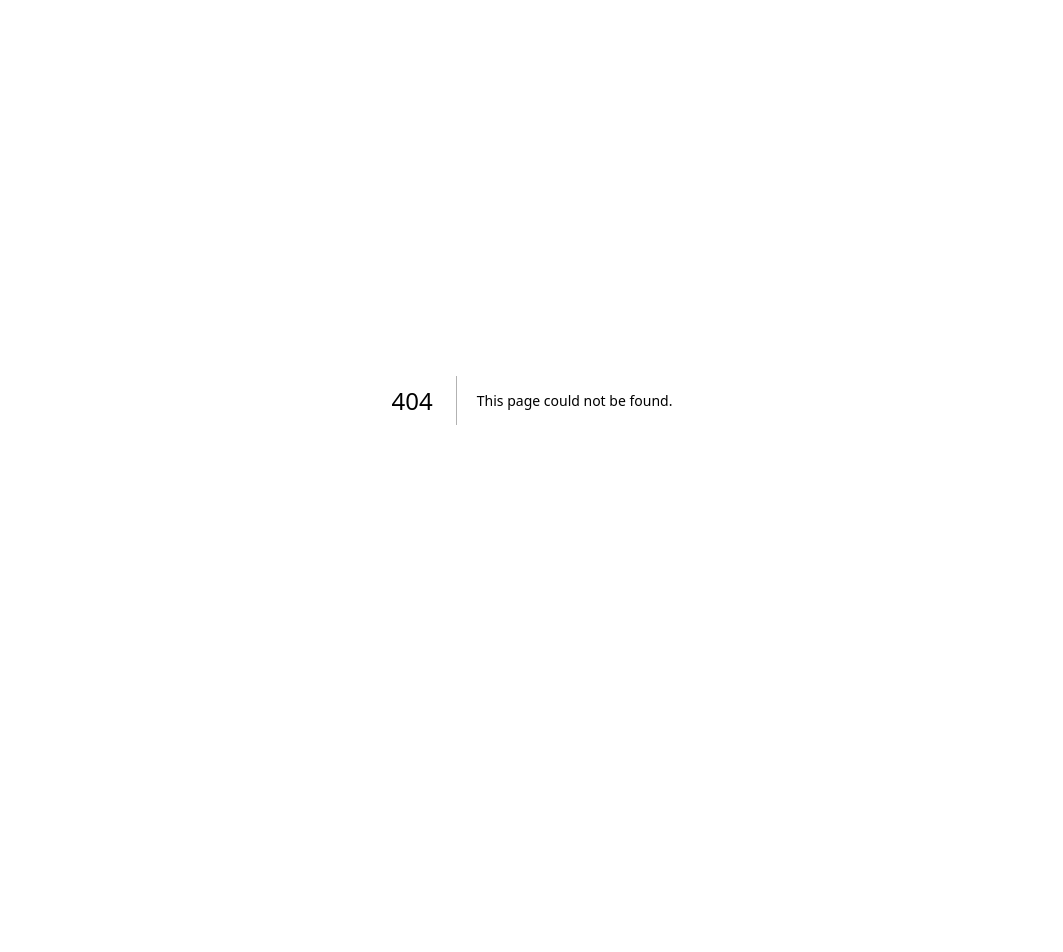
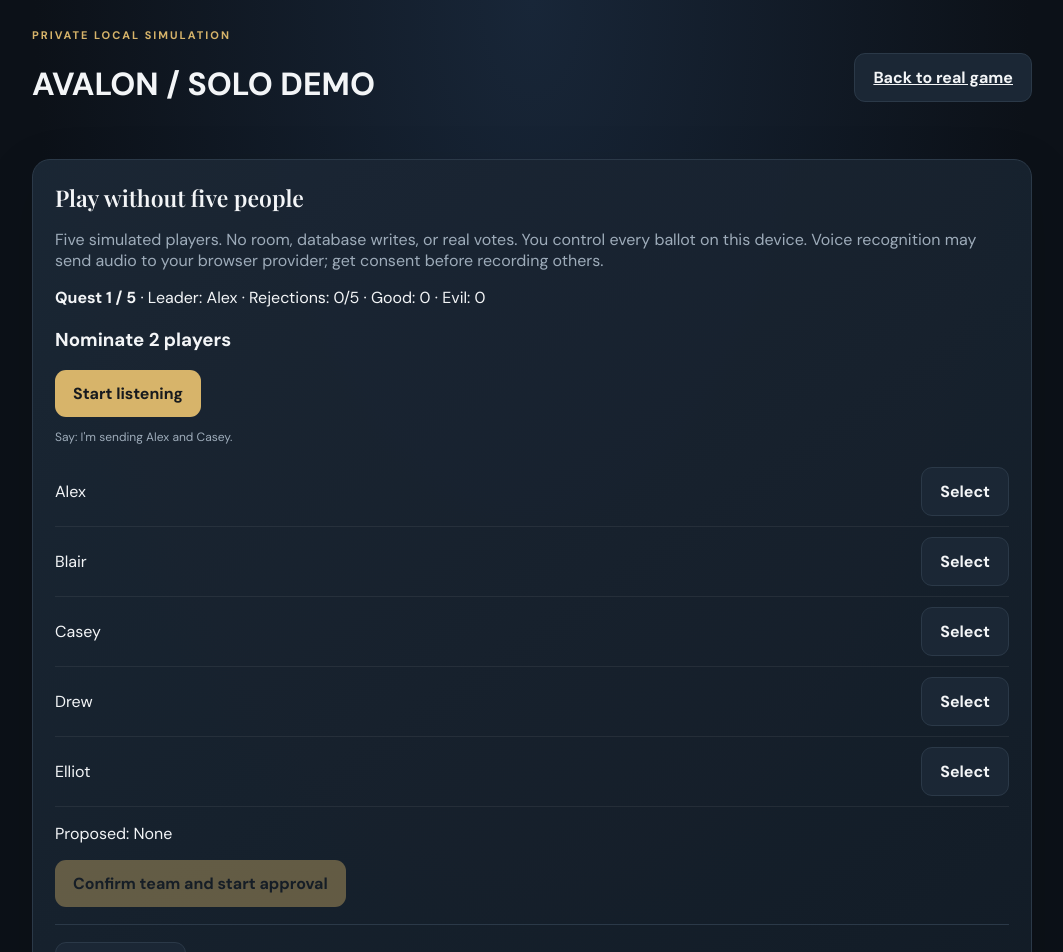
Before and after one commit to abhayacharya1-ai/avalon-companion, a Next.js app: page /demo in a window 1280 px wide. Before the commit this address had no page. Shown: the top 952 px of the page, without its empty margins (108-1171 px from the left). Before the commit the page ends 800 px from the top, so only its background shows below. Built offline with nearby package versions, Linux system fonts and the light colour scheme.

Commit message:
Add isolated five-player solo demo and voice nomination test

```diff
--- /dev/null
+++ b/app/demo/page.tsx
@@ -0,0 +1,92 @@
+"use client";
+import { useEffect, useRef, useState } from "react";
+import Link from "next/link";
+
+const names=["Alex","Blair","Casey","Drew","Elliot"];
+const sizes=[2,3,2,3,3];
+type Phase="team"|"approval"|"quest"|"finished";
+type Ballot="approve"|"reject";
+export default function Demo(){
+  const [phase,setPhase]=useState<Phase>("team");
+  const [quest,setQuest]=useState(1);
+  const [leader,setLeader]=useState(0);
+  const [team,setTeam]=useState<number[]>([]);
+  const [candidate,setCandidate]=useState<number[]>([]);
+  const [spoken,setSpoken]=useState("");
+  const [notice,setNotice]=useState("Say: I'm sending Alex and Casey.");
+  const [listening,setListening]=useState(false);
+  const [votes,setVotes]=useState<Ballot[]>([]);
+  const [questCards,setQuestCards]=useState<("success"|"fail")[]>([]);
+  const [rejects,setRejects]=useState(0);
+  const [wins,setWins]=useState({good:0,evil:0});
+  const [log,setLog]=useState<string[]>([]);
+  const recRef=useRef<any>(null);
+  const phaseRef=useRef<Phase>("team");
+  phaseRef.current=phase;
+  function detect(text:string){
+    const clean=text.toLowerCase();
+    const found=names.map((n,i)=>({i,n})).filter(x=>new RegExp("\\b"+x.n.toLowerCase()+"\\b").test(clean)).map(x=>x.i);
+    setSpoken(text);
+    if(found.length===sizes[quest-1]){setCandidate(found);setNotice("Possible team detected. Review and confirm below.");}
+    else setNotice("Heard "+found.length+" player names; this quest requires "+sizes[quest-1]+". You can select names manually.");
+  }
+  function stop(){recRef.current?.stop();recRef.current=null;setListening(false);}
+  function start(){
+    const Speech=(window as any).SpeechRecognition||(window as any).webkitSpeechRecognition;
+    if(!Speech){setNotice("Speech recognition unavailable in this browser. Try Chrome or use manual selection.");return;}
+    const r=new Speech();r.lang="en-US";r.continuous=true;r.interimResults=false;
+    r.onresult=(e:any)=>{for(let i=e.resultIndex;i<e.results.length;i++)if(e.results[i].isFinal)detect(String(e.results[i][0].transcript));};
+    r.onerror=(e:any)=>{setNotice("Microphone issue: "+e.error);if(e.error==="not-allowed")stop();};
+    r.onend=()=>{if(recRef.current===r&&phaseRef.current==="team"){try{r.start();}catch{setListening(false);}}};
+    recRef.current=r;try{r.start();setListening(true);setNotice("Listening. Keep this page active.");}catch{setNotice("Could not start microphone.");}
+  }
+  useEffect(()=>()=>{recRef.current?.stop();},[]);
+  function toggle(i:number){setCandidate(old=>old.includes(i)?old.filter(x=>x!==i):old.length<sizes[quest-1]?[...old,i]:old);}
+  function nominate(){
+    if(candidate.length!==sizes[quest-1])return;
+    stop();setTeam([...candidate]);setPhase("approval");setVotes([]);setLog(old=>[...old,"Quest "+quest+": "+names[leader]+" nominated "+candidate.map(i=>names[i]).join(", ")]);
+  }
+  function teamVote(choice:Ballot){
+    const next=[...votes,choice];setVotes(next);
+    if(next.length<5)return;
+    const yes=next.filter(v=>v==="approve").length;
+    if(yes>=3){setPhase("quest");setQuestCards([]);setRejects(0);setLog(old=>[...old,"Team approved "+yes+"–"+(5-yes)]);}
+    else{
+      const n=rejects+1;setRejects(n);setLeader(l=>(l+1)%5);setCandidate([]);setPhase(n>=5?"finished":"team");
+      setLog(old=>[...old,"Team rejected "+yes+"–"+(5-yes)]);
+      if(n>=5)setWins(w=>({...w,evil:3}));
+    }
+  }
+  function questVote(choice:"success"|"fail"){
+    const next=[...questCards,choice];setQuestCards(next);
+    if(next.length<team.length)return;
+    const fails=next.filter(x=>x==="fail").length;
+    const success=fails===0;
+    const w={good:wins.good+(success?1:0),evil:wins.evil+(success?0:1)};
+    setWins(w);setLog(old=>[...old,"Quest "+quest+" "+(success?"succeeded":"failed")+" ("+fails+" fails)"]);
+    if(w.good>=3||w.evil>=3||quest===5)setPhase("finished");
+    else{setQuest(q=>q+1);setLeader(l=>(l+1)%5);setCandidate([]);setTeam([]);setPhase("team");}
+  }
+  function reset(){stop();setPhase("team");setQuest(1);setLeader(0);setTeam([]);setCandidate([]);setVotes([]);setQuestCards([]);setRejects(0);setWins({good:0,evil:0});setLog([]);setNotice("Say: I'm sending Alex and Casey.");setSpoken("");}
+  return <main className="shell">
+    <header className="top"><div><div className="eyebrow">Private local simulation</div><h1>AVALON / SOLO DEMO</h1></div><Link href="/" className="btn secondary">Back to real game</Link></header>
+    <section className="card"><h2 className="section-title">Play without five people</h2>
+      <p className="muted">Five simulated players. No room, database writes, or real votes. You control every ballot on this device. Voice recognition may send audio to your browser provider; get consent before recording others.</p>
+      <p><b>Quest {quest} / 5</b> · Leader: {names[leader]} · Rejections: {rejects}/5 · Good: {wins.good} · Evil: {wins.evil}</p>
+      {phase==="team"&&<div>
+        <h3>Nominate {sizes[quest-1]} players</h3>
+        <button className="btn" onClick={listening?stop:start}>{listening?"Stop listening":"Start listening"}</button>
+        <p className="small muted">{notice}</p>
+        {spoken&&<p>Last heard: “{spoken}”</p>}
+        {names.map((n,i)=><div key={n} className="player-row"><span>{n}</span><button className={"btn "+(candidate.includes(i)?"":"secondary")} onClick={()=>toggle(i)}>{candidate.includes(i)?"Selected":"Select"}</button></div>)}
+        <p>Proposed: {candidate.map(i=>names[i]).join(", ")||"None"}</p>
+        <button className="btn" disabled={candidate.length!==sizes[quest-1]} onClick={nominate}>Confirm team and start approval</button>
+      </div>}
+      {phase==="approval"&&<div><h3>Team approval</h3><p>{team.map(i=>names[i]).join(", ")}</p><p>Cast vote {votes.length+1} of 5 (simulated players)</p><div className="actions"><button className="vote approve" onClick={()=>teamVote("approve")}>Approve</button><button className="vote reject" onClick={()=>teamVote("reject")}>Reject</button></div><p className="small muted">Votes are simulated locally. The result appears after all five votes.</p></div>}
+      {phase==="quest"&&<div><h3>Quest cards</h3><p>Approved team: {team.map(i=>names[i]).join(", ")}</p><p>Submit simulated anonymous card {questCards.length+1} of {team.length}</p><div className="actions"><button className="vote success" onClick={()=>questVote("success")}>Success</button><button className="vote fail" onClick={()=>questVote("fail")}>Fail</button></div></div>}
+      {phase==="finished"&&<div><h2>Game finished</h2><p>{wins.good>=3?"Good wins!":"Evil wins!"}</p></div>}
+      <div className="divider"/><button className="btn secondary" onClick={reset}>Reset demo</button>
+    </section>
+    <section className="card" style={{marginTop:16}}><h2 className="section-title">Demo history</h2>{log.length?log.map((x,i)=><p key={i}>{x}</p>):<p className="muted">No actions yet.</p>}</section>
+  </main>;
+}
```
